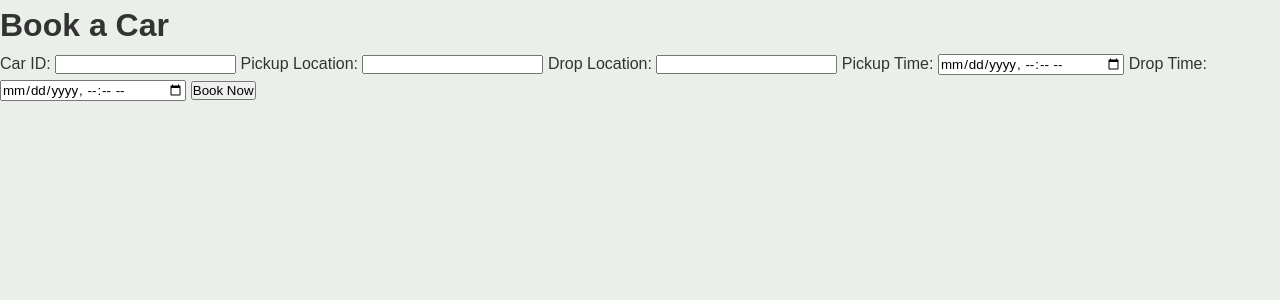
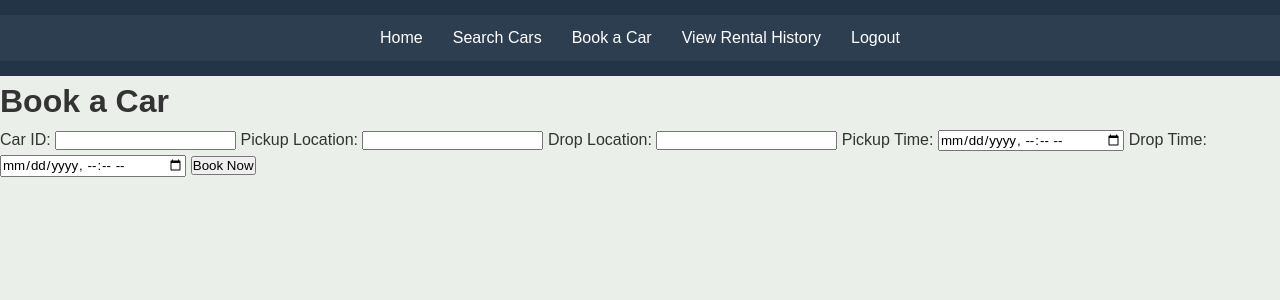
Before and after one commit to AlejandroMamani/car_rental_project, a PHP site: page /book.php in a window 1280 px wide. Shown: the top 300 px of the page. Run offline with PHP 8.4, Linux system fonts and the light colour scheme; the visitor is signed in with stand-in values (Sample User, id 1).

Commit message:
- added the header nav for book

```diff
--- a/book.php
+++ b/book.php
@@ -91,6 +91,17 @@ if ($_SERVER["REQUEST_METHOD"] == "POST") {
     <title>Book a Car</title>
     <link rel="stylesheet" href="style/style.css">
 </head>
+<header>
+        <nav class="navbar">
+            <ul>
+                <li><a href="home.php">Home</a></li>
+                <li><a href="search.php">Search Cars</a></li>
+                <li><a href="book.php">Book a Car</a></li>
+                <li><a href="rental_history.php">View Rental History</a></li>
+                <li><a href="logout.php">Logout</a></li>
+            </ul>
+        </nav>
+    </header>
 <body>
     <h1>Book a Car</h1>
     <?php if (isset($success)) { ?>
```
